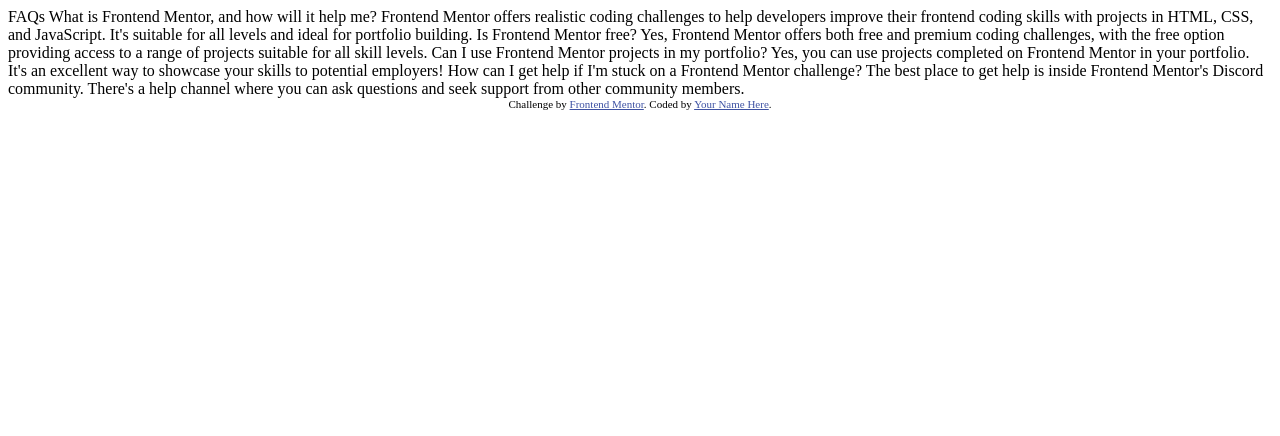
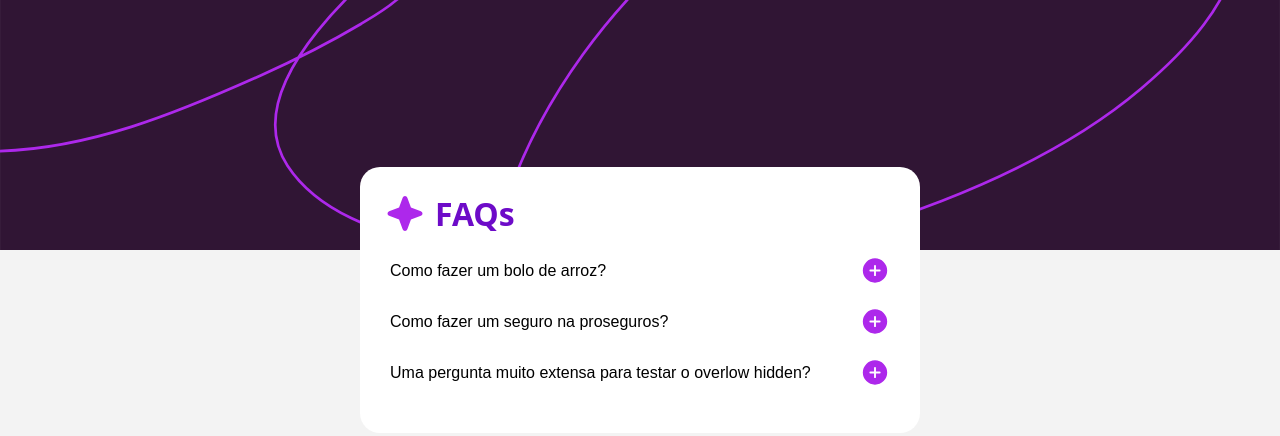
Before and after one commit to DiogoSimaoPT/Faq, a plain HTML site: page index.html in a window 1280 px wide. Drawn offline with Linux system fonts and the light colour scheme.

Commit message:
Version 1.0

```diff
--- a/index.html
+++ b/index.html
@@ -1,48 +1,90 @@
 <!DOCTYPE html>
 <html lang="en">
   <head>
-  <meta charset="UTF-8">
-  <meta name="viewport" content="width=device-width, initial-scale=1.0"> <!-- displays site properly based on user's device -->
+    <meta charset="UTF-8" />
+    <meta name="viewport" content="width=device-width, initial-scale=1.0" />
+    <!-- displays site properly based on user's device -->
 
-  <link rel="icon" type="image/png" sizes="32x32" href="./assets/images/favicon-32x32.png">
+    <link
+      rel="icon"
+      type="image/png"
+      sizes="32x32"
+      href="./assets/images/favicon-32x32.png"
+    />
 
-  <title>Frontend Mentor | FAQ accordion</title>
+    <link rel="stylesheet" href="style.css" />
+
+    <title>FAQ accordion</title>
 
     <!-- Feel free to remove these styles or customise in your own stylesheet 👍 -->
     <style>
-    .attribution { font-size: 11px; text-align: center; }
-    .attribution a { color: hsl(228, 45%, 44%); }
+      .attribution {
+        font-size: 11px;
+        text-align: center;
+      }
+      .attribution a {
+        color: hsl(228, 45%, 44%);
+      }
     </style>
   </head>
   <body>
+    <div class="back"></div>
+    <div class="container-pai">
+      <div class="container">
+        <div class="topo">
+          <img src="assets/images/icon-star.svg" alt="estrela" />
+          <h1>FAQs</h1>
+        </div>
+        <div class="faq-accordion">
+          <button class="faq-accordion-header">
+            <span>Como fazer um bolo de arroz?</span>
+            <img src="assets/images/icon-plus.svg" alt="Plus" />
+          </button>
 
-  FAQs
+          <div class="faq-accordion-body">
+            <p>
+              Lorem ipsum dolor sit amet consectetur adipisicing elit. Dolores
+              nihil iste, corrupti unde facilis est adipisci atque, laboriosam
+              expedita optio dolorem cum quisquam quae minima dignissimos alias
+              ipsa ratione quo.
+            </p>
+          </div>
+        </div>
+        <div class="faq-accordion">
+          <button class="faq-accordion-header">
+            <span>Como fazer um seguro na proseguros?</span>
+            <img src="assets/images/icon-plus.svg" alt="Plus" />
+          </button>
 
-  What is Frontend Mentor, and how will it help me?
+          <div class="faq-accordion-body">
+            <p>
+              Lorem ipsum dolor sit amet consectetur adipisicing elit. Dolores
+              nihil iste, corrupti unde facilis est adipisci atque, laboriosam
+              expedita optio dolorem cum quisquam quae minima dignissimos alias
+              ipsa ratione quo.
+            </p>
+          </div>
+        </div>
+        <div class="faq-accordion">
+          <button class="faq-accordion-header">
+            <span
+              >Uma pergunta muito extensa para testar o overlow hidden?</span
+            >
+            <img src="assets/images/icon-plus.svg" alt="Plus" />
+          </button>
 
-  Frontend Mentor offers realistic coding challenges to help developers improve their
-  frontend coding skills with projects in HTML, CSS, and JavaScript. It's suitable for
-  all levels and ideal for portfolio building.
-
-  Is Frontend Mentor free?
-
-  Yes, Frontend Mentor offers both free and premium coding challenges, with the free
-  option providing access to a range of projects suitable for all skill levels.
-
-  Can I use Frontend Mentor projects in my portfolio?
-
-  Yes, you can use projects completed on Frontend Mentor in your portfolio. It's an excellent
-  way to showcase your skills to potential employers!
-
-  How can I get help if I'm stuck on a Frontend Mentor challenge?
-
-  The best place to get help is inside Frontend Mentor's Discord community. There's a help
-  channel where you can ask questions and seek support from other community members.
-
-
-  <div class="attribution">
-    Challenge by <a href="https://www.frontendmentor.io?ref=challenge" target="_blank">Frontend Mentor</a>.
-    Coded by <a href="#">Your Name Here</a>.
+          <div class="faq-accordion-body">
+            <p>
+              Lorem ipsum dolor sit amet consectetur adipisicing elit. Dolores
+              nihil iste, corrupti unde facilis est adipisci atque, laboriosam
+              expedita optio dolorem cum quisquam quae minima dignissimos alias
+              ipsa ratione quo.
+            </p>
           </div>
+        </div>
+      </div>
+    </div>
+    <div class="attribution">Coded by <a href="#">Simas</a>.</div>
+    <script src="main.js"></script>
   </body>
 </html>
--- /dev/null
+++ b/main.js
@@ -0,0 +1,8 @@
+const lista = document.querySelectorAll(".faq-accordion");
+
+lista.forEach((accordion) => {
+  accordion.addEventListener("click", () => {
+    const body = accordion.querySelector(".faq-accordion-body");
+    body.classList.toggle("active");
+  });
+});
--- /dev/null
+++ b/style.css
@@ -0,0 +1,84 @@
+* {
+  margin: 0;
+  padding: 0;
+  box-sizing: border-box;
+}
+
+.back {
+  background-image: url(assets/images/background-pattern-desktop.svg);
+  height: 250px;
+  width: 100vw;
+  background-size: cover;
+  background-repeat: no-repeat;
+}
+
+body {
+  width: 100vw;
+  height: 100vh;
+  display: flex;
+  flex-direction: column;
+  align-items: center;
+  background-color: rgb(243, 243, 243);
+}
+
+.container-pai {
+  display: flex;
+  justify-content: center;
+  align-items: center;
+}
+
+.container {
+  margin-top: 100px;
+  padding: 25px;
+  background-color: rgb(255, 255, 255);
+  position: absolute;
+  border-radius: 20px;
+}
+
+.topo {
+  gap: 10px;
+  display: flex;
+  margin-bottom: 20px;
+  color: rgb(109, 11, 200);
+  font-family: system-ui, -apple-system, BlinkMacSystemFont, "Segoe UI", Roboto,
+    Oxygen, Ubuntu, Cantarell, "Open Sans", "Helvetica Neue", sans-serif;
+}
+
+.faq-accordion {
+  cursor: pointer;
+  margin: 5px;
+}
+
+.faq-accordion-header {
+  display: flex;
+  align-items: center;
+  justify-content: space-between;
+  width: 100%;
+  background-color: transparent;
+  border: none;
+  cursor: pointer;
+  font-size: 16px;
+}
+
+.faq-accordion-header span {
+  max-width: 100%;
+  flex-wrap: nowrap;
+  overflow: hidden;
+  text-overflow: ellipsis;
+}
+
+.faq-accordion-body {
+  max-width: 500px;
+  font-size: 14px;
+  padding: 5px 0px;
+  margin-top: 5px;
+  opacity: 0;
+  height: 0;
+  overflow: hidden; /* Adicione esta linha */
+  transition: opacity 0.2s ease, height 0.1s ease; /* Adicione esta linha */
+}
+
+.faq-accordion-body.active {
+  height: 100%;
+  opacity: 1;
+}
```
Lines whose indentation alone changed are shown as unchanged.
